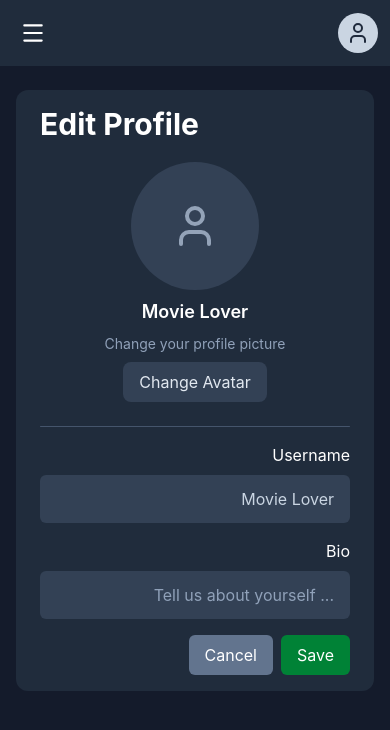
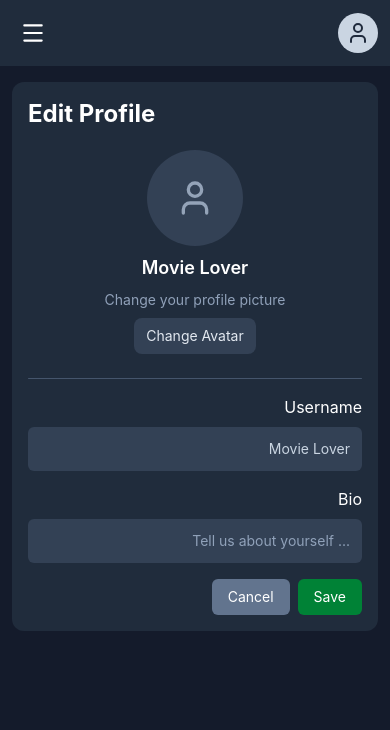
Before and after one commit to bitavafaei/movie-watchlist, a React (Vite) app: page /edit-profile in a window 390 px wide. Shown: the top 730 px of the page. Built offline with nearby package versions, Linux system fonts and the light colour scheme.

Commit message:
modified edit profile component

```diff
--- a/src/components/EditProfile.jsx
+++ b/src/components/EditProfile.jsx
@@ -29,14 +29,14 @@ export default function EditProfile({username, avatar, bio, setUsername, setBio,
     return(
         <div className="bg-[#141B2B] min-h-screen">
             <Header/>
-            <div className="px-4 py-6">
+            <div className="px-3 sm:px-5 py-4 sm:py-6">
 
-                <div className="mx-auto w-full max-w-4xl rounded-xl bg-[#202C3C] px-6 py-4 text-slate-300">
+                <div className="mx-auto w-full max-w-4xl rounded-xl bg-[#202C3C] px-4 sm:px-6 py-4 sm:py-5 text-slate-300">
 
-                    <h2 className="text-white text-3xl font-bold mb-5">Edit Profile</h2>
+                    <h2 className="text-white text-2xl sm:text-3xl font-bold mb-5">Edit Profile</h2>
 
                     <div className="flex flex-col items-center gap-2 pb-2">
-                        <div className="bg-[#334155] rounded-full w-32 h-32 flex justify-center items-center overflow-hidden">
+                        <div className="bg-[#334155] rounded-full w-24 h-24 sm:w-32 sm:h-32 shrink-0 flex justify-center items-center overflow-hidden">
                             {editingAvatar || avatar ? (
                                 <img
                                 src={editingAvatar || avatar}
@@ -44,7 +44,7 @@ export default function EditProfile({username, avatar, bio, setUsername, setBio,
                                 className="w-full h-full object-cover"
                                 />
                             ) : (
-                                <User size={48} className="text-[#94A3B8]"/>
+                                <User size={48} className="w-10 h-10 sm:w-12 sm:h-12 text-[#94A3B8]"/>
                             )}
                         </div>
 
@@ -56,7 +56,7 @@ export default function EditProfile({username, avatar, bio, setUsername, setBio,
                             Change your profile picture
                         </p>
 
-                        <button className="bg-[#334155] text-slate-200 px-4 py-2 rounded-lg hover:bg-[#475569] transition-colors cursor-pointer"
+                        <button className="bg-[#334155] text-slate-200 px-3 sm:px-4 py-2 text-sm sm:text-base rounded-lg hover:bg-[#475569] transition-colors cursor-pointer"
                             onClick={() => fileInputRef.current?.click()}>
                             Change Avatar
                         </button>
@@ -95,7 +95,7 @@ export default function EditProfile({username, avatar, bio, setUsername, setBio,
 
                             <input
                                 type="text"
-                                className="w-full rounded-md px-4 py-3 text-slate-300 text-right bg-[#334155] outline-none focus:ring-2 focus:ring-blue-500 placeholder:text-slate-400 transition-all"
+                                className="w-full min-w-0 rounded-md px-3 sm:px-4 py-3 text-sm sm:text-base text-slate-300 text-right bg-[#334155] outline-none focus:ring-2 focus:ring-blue-500 placeholder:text-slate-400 transition-all"
                                 value={editingUsername}
                                 onChange={(e) => setEditingUsername(e.target.value)}
                                 placeholder="Enter your username"
@@ -109,7 +109,7 @@ export default function EditProfile({username, avatar, bio, setUsername, setBio,
 
                             <input
                                 type="text"
-                                className="w-full rounded-md px-4 py-3 text-right text-slate-300 bg-[#334155] outline-none focus:ring-2 focus:ring-blue-500 placeholder:text-slate-400 transition-all"
+                                className="w-full min-w-0 rounded-md px-3 sm:px-4 py-3 text-sm sm:text-base text-right text-slate-300 bg-[#334155] outline-none focus:ring-2 focus:ring-blue-500 placeholder:text-slate-400 transition-all"
                                 value={editingBio}
                                 onChange={(e) => setEditingBio(e.target.value)}
                                 placeholder="Tell us about yourself ..."
@@ -118,16 +118,16 @@ export default function EditProfile({username, avatar, bio, setUsername, setBio,
 
                     </div>
 
-                    <div className="flex gap-2 mt-4 justify-end">
+                    <div className="flex flex-wrap gap-2 mt-4 justify-end">
                         <button
                             onClick={handleCancel}
-                            className="cursor-pointer bg-slate-500 hover:bg-slate-400 rounded-md text-white px-4 py-2 transition-colors">
+                            className="cursor-pointer bg-slate-500 hover:bg-slate-400 rounded-md text-white px-4 py-2 text-sm sm:text-base transition-colors">
                                 Cancel
                         </button>
 
                         <button
                             onClick={handleSave}
-                            className="cursor-pointer bg-green-700 hover:bg-green-600 rounded-md text-white px-4 py-2 transition-colors">
+                            className="cursor-pointer bg-green-700 hover:bg-green-600 rounded-md text-white px-4 py-2 text-sm sm:text-base transition-colors">
                                 Save
                         </button>
 
```
